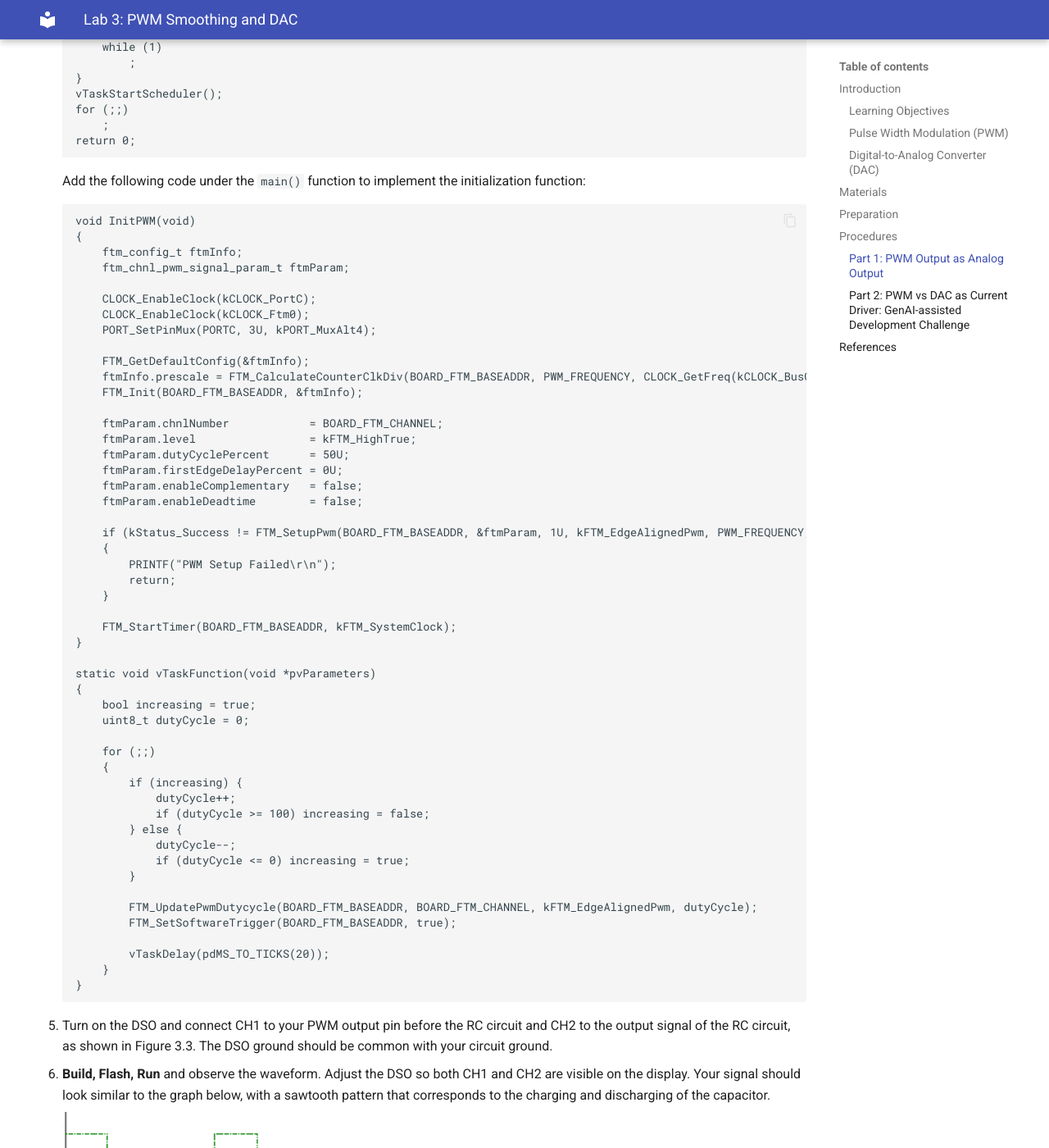
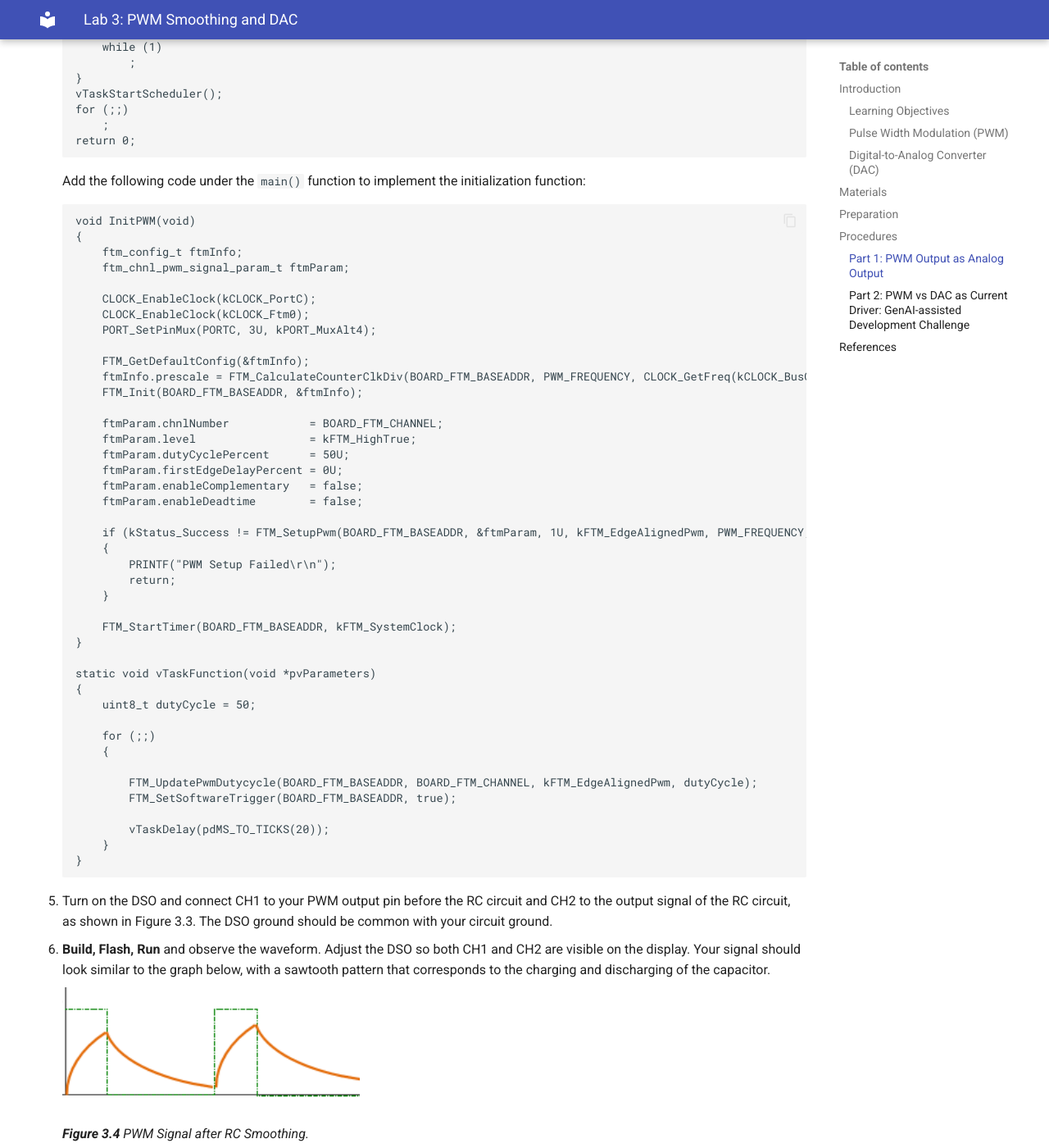
Before and after one commit to Seneca-BSA/Lab-Manual, an MkDocs documentation site: the page built from docs/SEP600/lab3.md, in a window 1280 px wide and 1400 px high, scrolled down 5437 px. Shown: the whole window at 82% size. Built offline with MkDocs 1.6.1 and Material for MkDocs 9.7.7, drawn with Linux system fonts in a browser that asks for light colours; some of the changed lines change nothing that is shown; some of the changed text lies outside the part shown.

Commit message:
updated lab3

```diff
--- a/docs/SEP600/lab3.md
+++ b/docs/SEP600/lab3.md
@@ -157,18 +157,10 @@
 
         static void vTaskFunction(void *pvParameters)
         {
-            bool increasing = true;
-            uint8_t dutyCycle = 0;
+            uint8_t dutyCycle = 50;
 
             for (;;)
             {
-                if (increasing) {
-                    dutyCycle++;
-                    if (dutyCycle >= 100) increasing = false;
-                } else {
-                    dutyCycle--;
-                    if (dutyCycle <= 0) increasing = true;
-                }
 
                 FTM_UpdatePwmDutycycle(BOARD_FTM_BASEADDR, BOARD_FTM_CHANNEL, kFTM_EdgeAlignedPwm, dutyCycle);
                 FTM_SetSoftwareTrigger(BOARD_FTM_BASEADDR, true);
@@ -190,6 +182,30 @@
     **Hint:** Think about the charging/discharging and transient response of a capacitor.
 
 8. Find the IP address of your DSO by pressing the **Utility** button > **I/O** > **LAN Settings** and connect to it using the computer at your work station. Take a screenshot of the improved DC ripple and be prepared to show it to the professor at the end of the lab.
+
+9. Next, replace the code in the `vTaskFunction()` function to vary the PWM duty cycle.
+
+        static void vTaskFunction(void *pvParameters)
+        {
+            bool increasing = true;
+            uint8_t dutyCycle = 0;
+
+            for (;;)
+            {
+                if (increasing) {
+                    dutyCycle++;
+                    if (dutyCycle >= 100) increasing = false;
+                } else {
+                    dutyCycle--;
+                    if (dutyCycle <= 0) increasing = true;
+                }
+
+                FTM_UpdatePwmDutycycle(BOARD_FTM_BASEADDR, BOARD_FTM_CHANNEL, kFTM_EdgeAlignedPwm, dutyCycle);
+                FTM_SetSoftwareTrigger(BOARD_FTM_BASEADDR, true);
+
+                vTaskDelay(pdMS_TO_TICKS(20));
+            }
+        }
 
     ### Part 2: PWM vs DAC as Current Driver: GenAI-assisted Development Challenge
 
```
